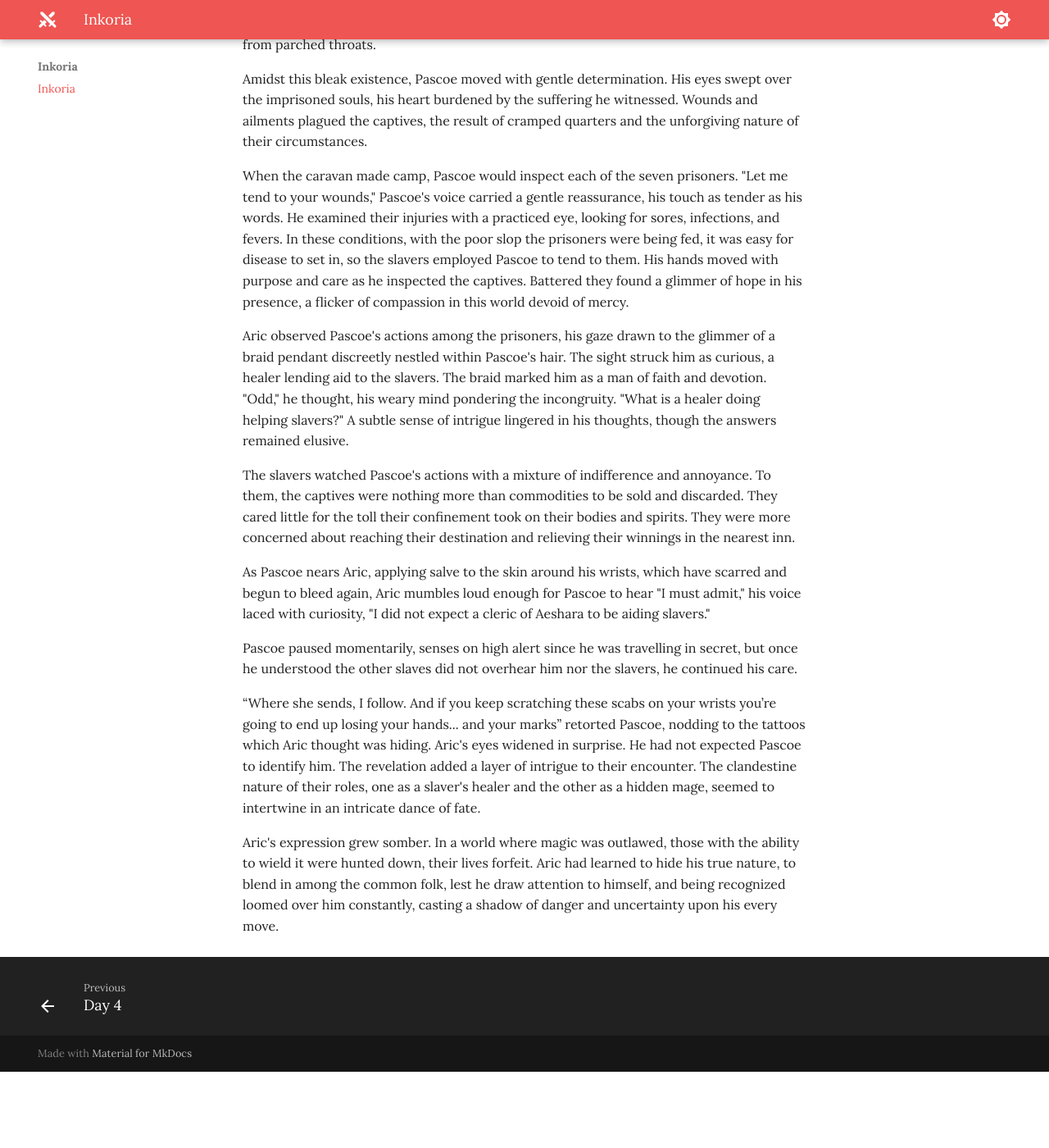
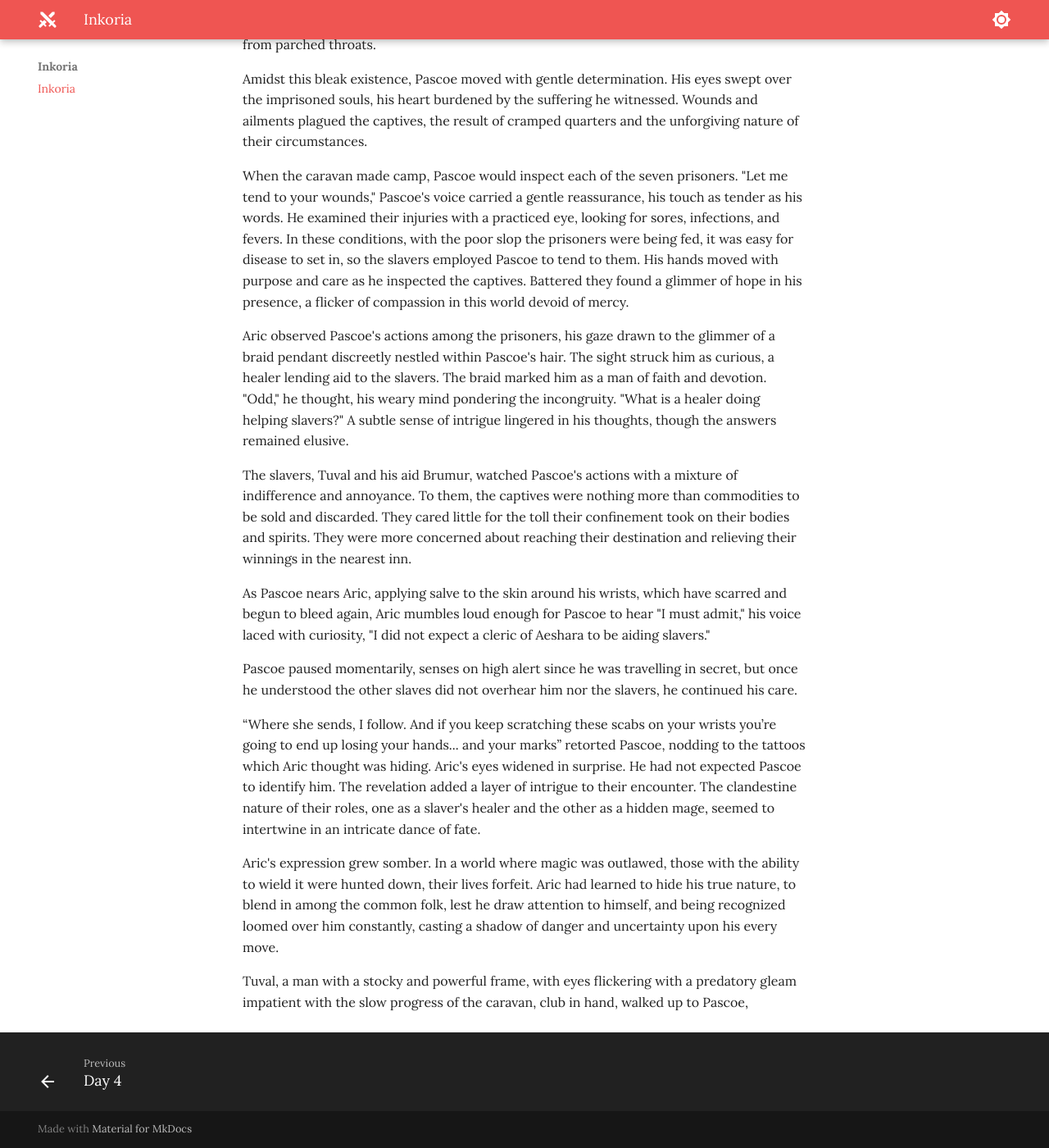
Before and after one commit to jonasmcferreira/adventures, an MkDocs documentation site: the page built from docs/inkoria/00.md, in a window 1280 px wide and 1400 px high, scrolled down 1990 px. Shown: the whole window at 82% size. Built offline with MkDocs 1.6.1 and Material for MkDocs 9.7.7, drawn with Linux system fonts in a browser that asks for light colours; before the commit the page ends 3297 px from its top, so only the background shows below that.

Commit message:
modified docs/inkoria/00.md

```diff
--- a/docs/inkoria/00.md
+++ b/docs/inkoria/00.md
@@ -32,7 +32,7 @@ When the caravan made camp, Pascoe would inspect each of the seven prisoners. "L
 
 Aric observed Pascoe's actions among the prisoners, his gaze drawn to the glimmer of a braid pendant discreetly nestled within Pascoe's hair. The sight struck him as curious, a healer lending aid to the slavers. The braid marked him as a man of faith and devotion. "Odd," he thought, his weary mind pondering the incongruity. "What is a healer doing helping slavers?" A subtle sense of intrigue lingered in his thoughts, though the answers remained elusive.
 
-The slavers watched Pascoe's actions with a mixture of indifference and annoyance. To them, the captives were nothing more than commodities to be sold and discarded. They cared little for the toll their confinement took on their bodies and spirits. They were more concerned about reaching their destination and relieving their winnings in the nearest inn.
+The slavers, Tuval and his aid Brumur, watched Pascoe's actions with a mixture of indifference and annoyance. To them, the captives were nothing more than commodities to be sold and discarded. They cared little for the toll their confinement took on their bodies and spirits. They were more concerned about reaching their destination and relieving their winnings in the nearest inn.
 
 As Pascoe nears Aric, applying salve to the skin around his wrists, which have scarred and begun to bleed again, Aric mumbles loud enough for Pascoe to hear "I must admit," his voice laced with curiosity, "I did not expect a cleric of Aeshara to be aiding slavers."
 
@@ -41,3 +41,6 @@ Pascoe paused momentarily, senses on high alert since he was travelling in secre
 “Where she sends, I follow. And if you keep scratching these scabs on your wrists you’re going to end up losing your hands... and your marks” retorted Pascoe, nodding to the tattoos which Aric thought was hiding. Aric's eyes widened in surprise. He had not expected Pascoe to identify him. The revelation added a layer of intrigue to their encounter. The clandestine nature of their roles, one as a slaver's healer and the other as a hidden mage, seemed to intertwine in an intricate dance of fate.
 
 Aric's expression grew somber. In a world where magic was outlawed, those with the ability to wield it were hunted down, their lives forfeit. Aric had learned to hide his true nature, to blend in among the common folk, lest he draw attention to himself, and being recognized loomed over him constantly, casting a shadow of danger and uncertainty upon his every move.
+
+Tuval, a man with a stocky and powerful frame, with eyes flickering with a predatory gleam
+ impatient with the slow progress of the caravan, club in hand, walked up to Pascoe,
```
